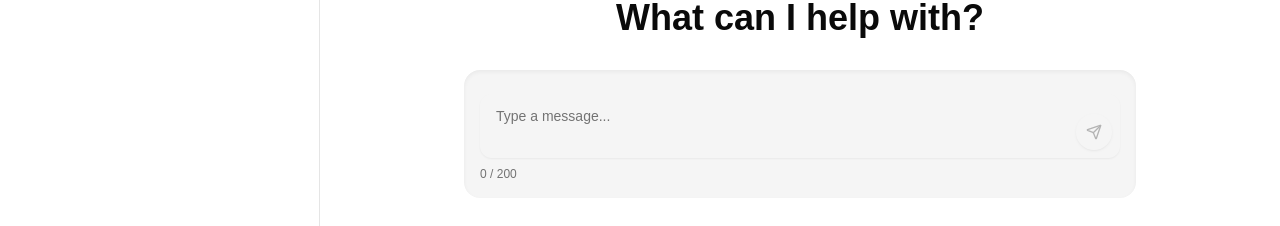
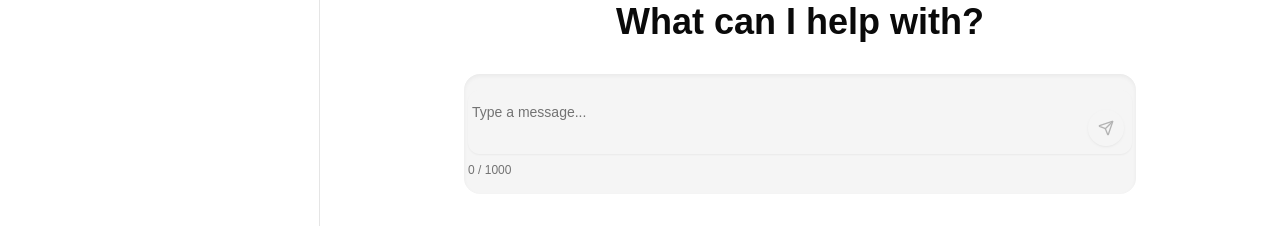
Before and after one commit to anukraticodes/begans-frontend, a Next.js app: page /new-chat in a window 1280 px wide. Shown: the part 328-554 px from the top of the page. Built offline with nearby package versions, Linux system fonts and the light colour scheme.

Commit message:
feat: change theme

```diff
--- a/src/app/globals.css
+++ b/src/app/globals.css
@@ -61,6 +61,26 @@ body {
     --chart-5: 340 75% 55%;
   }
 }
+/* Custom scrollbar styles */
+.custom-scrollbar::-webkit-scrollbar {
+  width: 10px; /* Adjust width as needed */
+}
+
+.custom-scrollbar::-webkit-scrollbar-track {
+  background-color: var(--scrollbar-track); /* Dynamic based on theme */
+  border-radius: 8px;
+}
+
+.custom-scrollbar::-webkit-scrollbar-thumb {
+  background-color: var(--scrollbar-thumb); /* Dynamic based on theme */
+  border-radius: 8px;
+  border: 2px solid transparent; /* Adds padding around thumb */
+  background-clip: content-box; /* Ensures border shows through */
+}
+
+.custom-scrollbar::-webkit-scrollbar-thumb:hover {
+  background-color: var(--scrollbar-thumb-hover); /* Dynamic on hover */
+}
 
 @layer base {
   * {
--- a/src/app/layout.tsx
+++ b/src/app/layout.tsx
@@ -1,7 +1,7 @@
 import type { Metadata } from "next";
 import localFont from "next/font/local";
 import "./globals.css";
-import { ThemeProvider } from '@/components/theme-provider'
+import { ThemeProviderWrapper } from '@/components/theme-provider-wrapper'; // Renamed for clarity
 
 const geistSans = localFont({
   src: "./fonts/GeistVF.woff",
@@ -21,19 +21,16 @@ export const metadata: Metadata = {
 
 export default function RootLayout({
   children,
-}: Readonly<{
+}: {
   children: React.ReactNode;
-}>) {
+}) {
   return (
     <html lang="en">
-      <body
-        className={`${geistSans.variable} ${geistMono.variable} antialiased`}
-      >
-      <ThemeProvider attribute="class" defaultTheme="light" enableSystem>
-
-        {children}
-        </ThemeProvider>
-
+      <body className={`${geistSans.variable} ${geistMono.variable} antialiased`}>
+        {/* Wrap content with ThemeProviderWrapper */}
+        <ThemeProviderWrapper>
+          {children}
+        </ThemeProviderWrapper>
       </body>
     </html>
   );
--- a/src/app/new-chat/page.tsx
+++ b/src/app/new-chat/page.tsx
@@ -1,15 +1,14 @@
 'use client'
 
 import React, { useEffect, useState, useRef } from 'react';
-import { Camera, ImagePlus, Send, X, Sun, Moon, Loader2, Image as ImageIcon } from 'lucide-react'
-import { Button } from '@/components/ui/button'
-import { Textarea } from '@/components/ui/textarea'
-import { ChatSidebar } from '@/components/Sidebar'
-import { TooltipProvider, Tooltip, TooltipTrigger, TooltipContent } from '@/components/ui/tooltip'
-import { cn } from '@/lib/utils'
-import { motion, AnimatePresence } from 'framer-motion'
+import { Camera, ImagePlus, Send, X, Sun, Moon, Loader2 } from 'lucide-react';
+import { Button } from '@/components/ui/button';
+import { Textarea } from '@/components/ui/textarea';
+import { ChatSidebar } from '@/components/Sidebar';
+import { cn } from '@/lib/utils';
+import { motion, AnimatePresence } from 'framer-motion';
 
-const MAX_CHARS = 200;
+const MAX_CHARS = 1000;
 const MIN_TEXTAREA_HEIGHT = 50;
 const MAX_TEXTAREA_HEIGHT = 200;
 
@@ -20,26 +19,24 @@ const Page = () => {
   const [isSending, setIsSending] = useState(false);
   const fileInputRef = useRef<HTMLInputElement>(null);
   const textareaRef = useRef<HTMLTextAreaElement>(null);
-  const [theme, setTheme] = useState<'light' | 'dark' | null>(null); // Set initial theme as null to prevent mismatch
+  const [theme, setTheme] = useState<'light' | 'dark'>('light');
 
-  // Handle theme change based on localStorage
+  // Load theme from local storage on initial render
   useEffect(() => {
-    if (typeof window !== 'undefined') {
-      const savedTheme = window.localStorage.getItem('theme');
-      if (savedTheme) {
-        setTheme(savedTheme as 'light' | 'dark');
-      } else {
-        setTheme('light'); // Default to light if no theme saved
-      }
-    }
+    const savedTheme = window.localStorage.getItem('theme') as 'light' | 'dark' | null;
+    setTheme(savedTheme || 'light');
+    document.documentElement.classList.toggle('dark', savedTheme === 'dark');
   }, []);
 
-  // Update localStorage when theme changes
+  // Save theme changes to local storage and apply to the document
   useEffect(() => {
-    if (theme && typeof window !== 'undefined') {
-      window.localStorage.setItem('theme', theme);
-    }
+    window.localStorage.setItem('theme', theme);
+    document.documentElement.classList.toggle('dark', theme === 'dark');
   }, [theme]);
+
+  const toggleTheme = () => {
+    setTheme(prev => (prev === 'dark' ? 'light' : 'dark'));
+  };
 
   const handleImageUpload = (event: React.ChangeEvent<HTMLInputElement>) => {
     const file = event.target.files?.[0];
@@ -54,38 +51,9 @@ const Page = () => {
     }
   };
 
-  const handleCameraCapture = async () => {
-    try {
-      setIsUploading(true);
-      const stream = await navigator.mediaDevices.getUserMedia({ video: true });
-      const video = document.createElement('video');
-      video.srcObject = stream;
-      await video.play();
-
-      const canvas = document.createElement('canvas');
-      canvas.width = video.videoWidth;
-      canvas.height = video.videoHeight;
-      canvas.getContext('2d')?.drawImage(video, 0, 0);
-
-      const imageDataUrl = canvas.toDataURL('image/jpeg');
-      setSelectedImage(imageDataUrl);
-
-      stream.getTracks().forEach(track => track.stop());
-    } catch (error) {
-      console.error('Error capturing image:', error);
-    } finally {
-      setIsUploading(false);
-    }
-  };
-
-  const toggleTheme = () => {
-    setTheme((prevTheme) => (prevTheme === 'dark' ? 'light' : 'dark'));
-  };
-
   const handleSend = async () => {
     if (!inputValue.trim() && !selectedImage) return;
     setIsSending(true);
-    // Simulate sending message
     await new Promise(resolve => setTimeout(resolve, 1500));
     setInputValue('');
     setSelectedImage(null);
@@ -111,10 +79,6 @@ const Page = () => {
     adjustTextareaHeight();
   }, [inputValue]);
 
-  if (theme === null) {
-    return null; // Don't render until the theme has been determined
-  }
-
   return (
     <div className={`flex h-screen bg-background ${theme === 'dark' ? 'dark' : 'light'}`}>
       <ChatSidebar activeChat="" />
@@ -138,18 +102,15 @@ const Page = () => {
             initial={{ y: 20, opacity: 0 }}
             animate={{ y: 0, opacity: 1 }}
             transition={{ duration: 0.5 }}
-            className="w-full max-w-2xl relative flex flex-col items-center bg-muted rounded-2xl shadow-inner p-4 mb-4"
+            className="w-full max-w-2xl relative flex flex-col items-center bg-muted rounded-2xl shadow-inner p-4 pl-1 pr-1 mb-4"
           >
-            <div className="w-full flex items-center gap-2 mb-2">
-              {/* Image upload and camera buttons */}
-            </div>
             <div className="w-full relative">
               <Textarea
                 ref={textareaRef}
                 placeholder="Type a message..."
                 value={inputValue}
                 onChange={handleInputChange}
-                className="w-full pl-4 pr-12 py-3 bg-transparent border-none text-base focus-visible:ring-0 rounded-xl resize-none overflow-hidden"
+                className="w-full pl-1 pr-12 py-3 bg-transparent border-none text-base focus-visible:ring-0 rounded-xl resize-none overflow-auto custom-scrollbar"
                 style={{
                   minHeight: `${MIN_TEXTAREA_HEIGHT}px`,
                   maxHeight: `${MAX_TEXTAREA_HEIGHT}px`
@@ -187,17 +148,6 @@ const Page = () => {
               </motion.div>
             )}
           </AnimatePresence>
-
-          {isUploading && (
-            <motion.div
-              initial={{ opacity: 0 }}
-              animate={{ opacity: 1 }}
-              exit={{ opacity: 0 }}
-              className="mt-4 text-center text-sm text-muted-foreground"
-            >
-              Uploading image...
-            </motion.div>
-          )}
         </div>
       </main>
     </div>
--- a/src/components/Sidebar.tsx
+++ b/src/components/Sidebar.tsx
@@ -11,7 +11,6 @@ import { loadMockData, Chat } from '@/lib/loadData'
 
 interface ChatSidebarProps {
   activeChat: string
-  onChatSelect: (chatId: string) => void
 }
 
 export function ChatSidebar({ activeChat }: ChatSidebarProps) {
@@ -25,20 +24,17 @@ export function ChatSidebar({ activeChat }: ChatSidebarProps) {
   }, [])
 
   const handleNewChat = () => {
-    // Generate a new unique ID for the chat
     const newChatId = `new-${Date.now()}`
     router.push(`/new-chat`)
   }
 
   const handleChatSelect = (chatId: string) => {
-    // Redirect to the specific chat's page
     router.push(`/c/${chatId}`)
   }
 
   return (
     <div className="w-80 border-r border-border bg-background">
       <div className="p-4 space-y-4">
-        {/* Header */}
         <div className="flex items-center justify-between">
           <div className="flex items-center gap-2">
             <Avatar className="h-8 w-8">
@@ -53,13 +49,11 @@ export function ChatSidebar({ activeChat }: ChatSidebarProps) {
           </Button>
         </div>
 
-        {/* Search Bar */}
         <div className="relative">
           <Search className="absolute left-2.5 top-2.5 h-4 w-4 text-muted-foreground" />
           <Input className="pl-8 bg-background" placeholder="Search conversations..." />
         </div>
 
-        {/* Chats List */}
         <ScrollArea className="h-[calc(100vh-8rem)]">
           <div className="space-y-2 p-2">
             {chats.map((chat) => (
--- /dev/null
+++ b/src/components/theme-provider-wrapper.tsx
@@ -0,0 +1,12 @@
+'use client'
+
+import * as React from 'react';
+import { ThemeProvider } from 'next-themes';
+
+export function ThemeProviderWrapper({ children }: { children: React.ReactNode }) {
+  return (
+    <ThemeProvider attribute="class" defaultTheme="light" enableSystem>
+      {children}
+    </ThemeProvider>
+  );
+}
--- a/src/components/theme-provider.tsx
+++ b/src/components/theme-provider.tsx
@@ -2,8 +2,20 @@
 
 import * as React from 'react'
 import { ThemeProvider as NextThemesProvider } from 'next-themes'
-import { type ThemeProviderProps } from 'next-themes/dist/types'
+import { type ThemeProviderProps } from 'next-themes'
 
 export function ThemeProvider({ children, ...props }: ThemeProviderProps) {
+  const [mounted, setMounted] = React.useState(false)
+
+  // This will make sure that the theme provider only renders on the client-side
+  React.useEffect(() => {
+    setMounted(true)
+  }, [])
+
+  // If we're on the client-side, we can render the NextThemesProvider
+  if (!mounted) {
+    return null
+  }
+
   return <NextThemesProvider {...props}>{children}</NextThemesProvider>
 }
```
